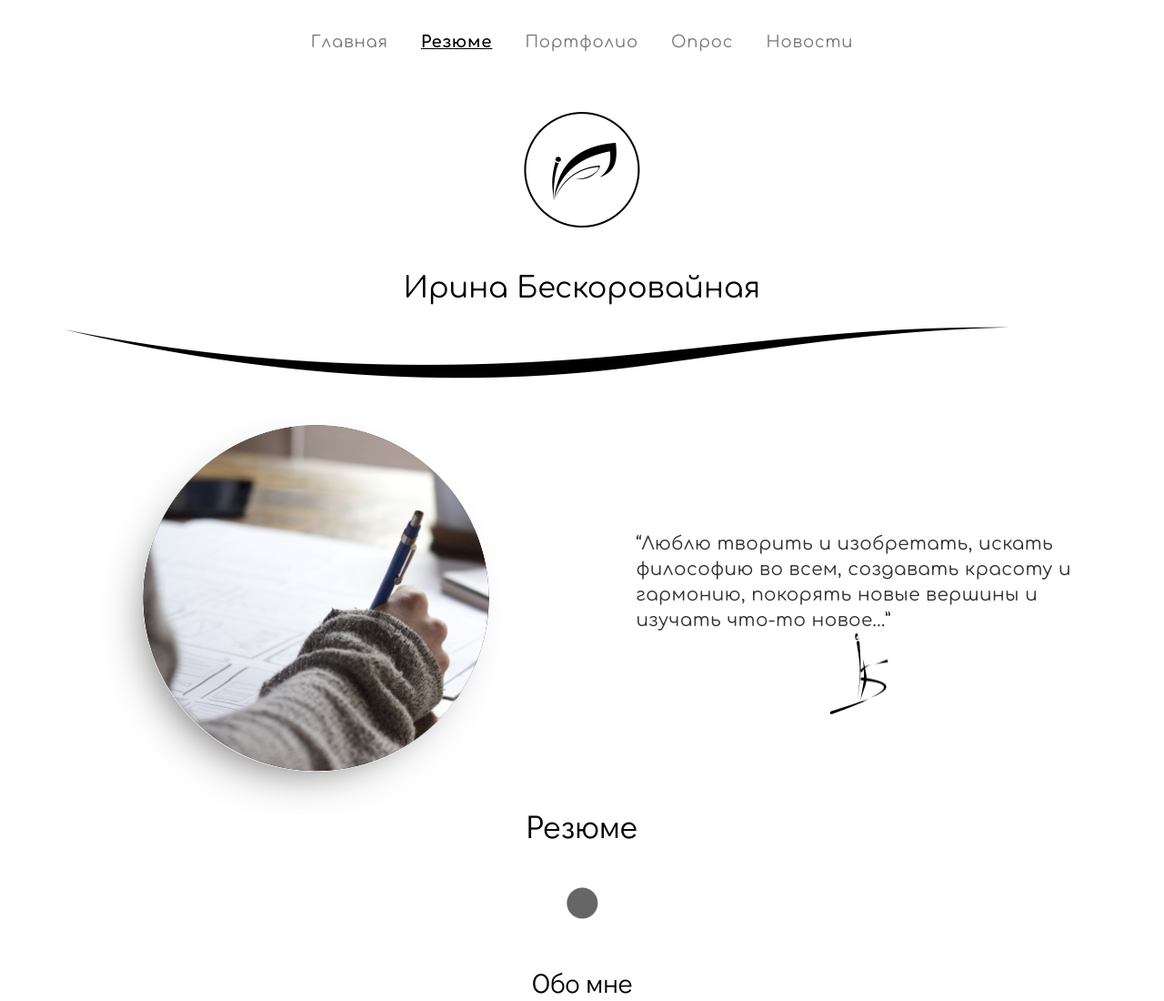
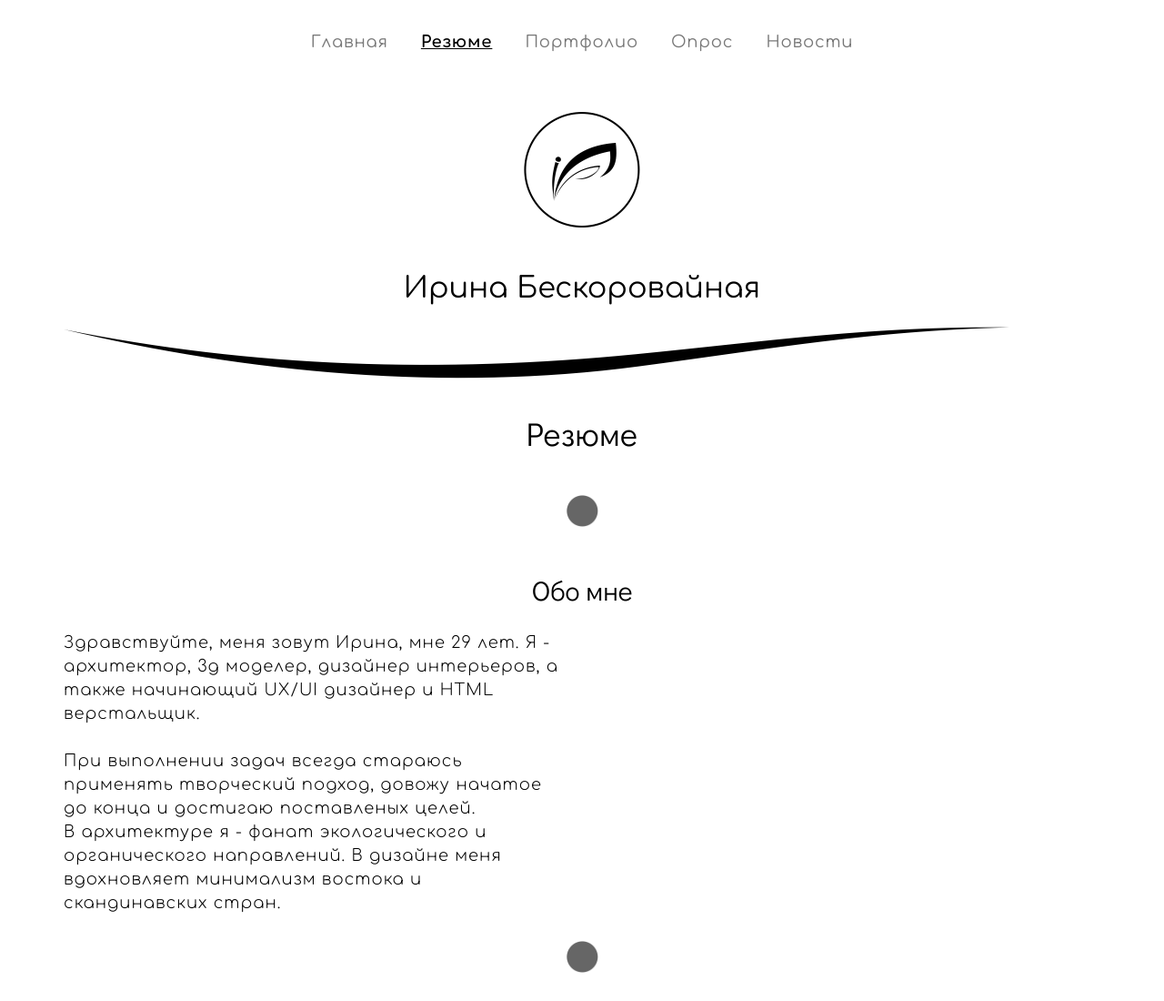
Before and after one commit to iraarx/test2, a plain HTML site: page index2.html in a window 1280 px wide. Shown: the top 1100 px of the page at 91% size. Drawn offline with Linux system fonts and the light colour scheme.

Commit message:
удалила цитату

```diff
--- a/index2.html
+++ b/index2.html
@@ -61,27 +61,7 @@
    	    <div class="wrapper">
 		    <section>
 		    	<div class="container"> <!-- container -->
-			    		<!-- Фото -->
-					    <div class="row">
-					    	<div class="col-md-6 col-sm-12 col-xs-12">
-					    		<figure>
-					    			<img id="working" class="img-responsive" src="img/working.png" alt="">
-					    			<figcaption class="hidden">working</figcaption>
-					    		</figure>
-					    	</div>
-					    	<!-- Цитата -->
-					    	<div class="col-md-6 col-sm-12 col-xs-12">
-					    		<div class="text1">
-					    			<blockquote class="blockquote-1">
-					    				“Люблю творить и изобретать, искать философию во всем, создавать красоту и гармонию, покорять новые вершины и изучать что-то новое...”
-					    				<figure class="text-center">
-						    				<img class="signature" src="img/signature.png" width="65px" height="89px">
-						    				<figcaption class="hidden">signature</figcaption>
-						    			</figure>
-					    			</blockquote>
-					    		</div>
-					    	</div>
-					    </div>
+
 					    <!-- Резюме -->
 					    <div class="row">
 					    	<div id="circle1" class="col-md-2 col-md-offset-5">
```
